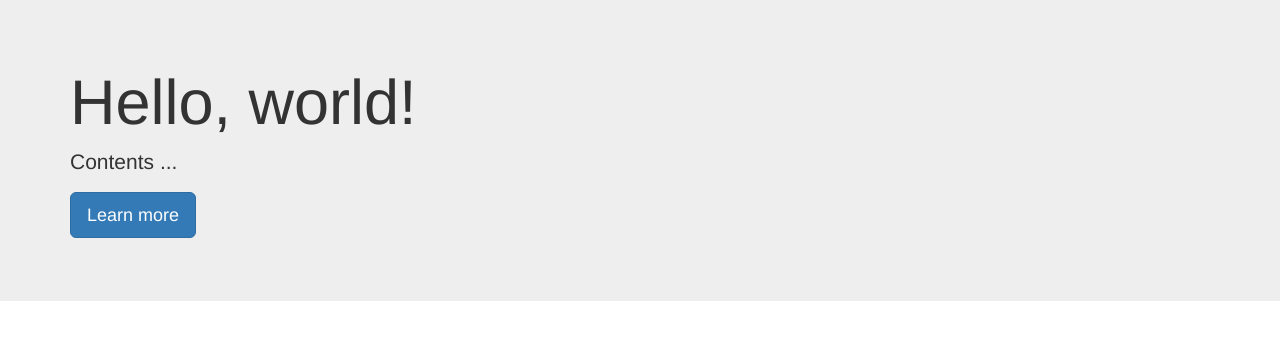
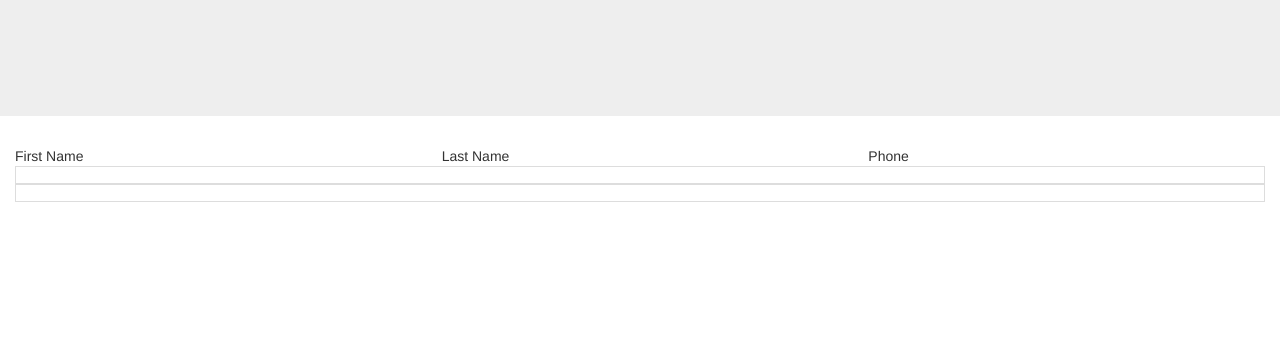
Before and after one commit to AmitaPatel3/ChallengeOne, a plain HTML site: page index.html in a window 1280 px wide. Drawn offline with nearby package versions, Linux system fonts and the light colour scheme.

Commit message:
added table to section 2

```diff
--- a/app.js
+++ b/app.js
@@ -1 +1,5 @@
-https://gist.github.com/fresh5447/32826da54ceb78c0491c
+var personOne = {firstName: "john", lastName: "johnson", phoneNumber: '404-333-3232'};
+var personTwo = {firstName: "sally", lastName: "johnson", phoneNumber: '404-334-2323'};
+var personThree = {firstName: "sue", lastName: "johnson", phoneNumber: '404-335-3223'};
+
+var people = [personOne, personTwo, personThree];
--- a/index.html
+++ b/index.html
@@ -1,11 +1,10 @@
-
 
 <!DOCTYPE html>
 <html>
 <head>
 
 
-<title>My First App</title>
+<title>ChallengeOne</title>
 
 <link rel="stylesheet" href="https://maxcdn.bootstrapcdn.com/bootstrap/3.3.6/css/bootstrap.min.css" integrity="sha384-1q8mTJOASx8j1Au+a5WDVnPi2lkFfwwEAa8hDDdjZlpLegxhjVME1fgjWPGmkzs7" crossorigin="anonymous">
 
@@ -14,15 +13,51 @@
 </head>
 <body>
 
+<section>
 	<div class="jumbotron">
 		<div class="container">
-			<h1>Hello, world!</h1>
-			<p>Contents ...</p>
+			<h1></h1>
+			<p></p>
 			<p>
-				<a class="btn btn-primary btn-lg">Learn more</a>
+
 			</p>
 		</div>
 	</div>
+</section>
+
+
+<section>
+<div class="container-fluid">
+	<div class="row">
+	<div class="col-md-4">First Name</div>
+  <div class="col-md-4">Last Name</div>
+  <div class="col-md-4">Phone</div>
+</div>
+
+<table class="table table-bordered table-hover">
+	<thead>
+		<tr>
+			<th></th>
+		</tr>
+	</thead>
+	<tbody>
+		<tr>
+			<td></td>
+		</tr>
+	</tbody>
+</table>
+
+
+
+
+
+
+
+</section>
+
+
+
+
 
 <script src="https://code.jquery.com/jquery-2.2.0.js"></script>
 
```
